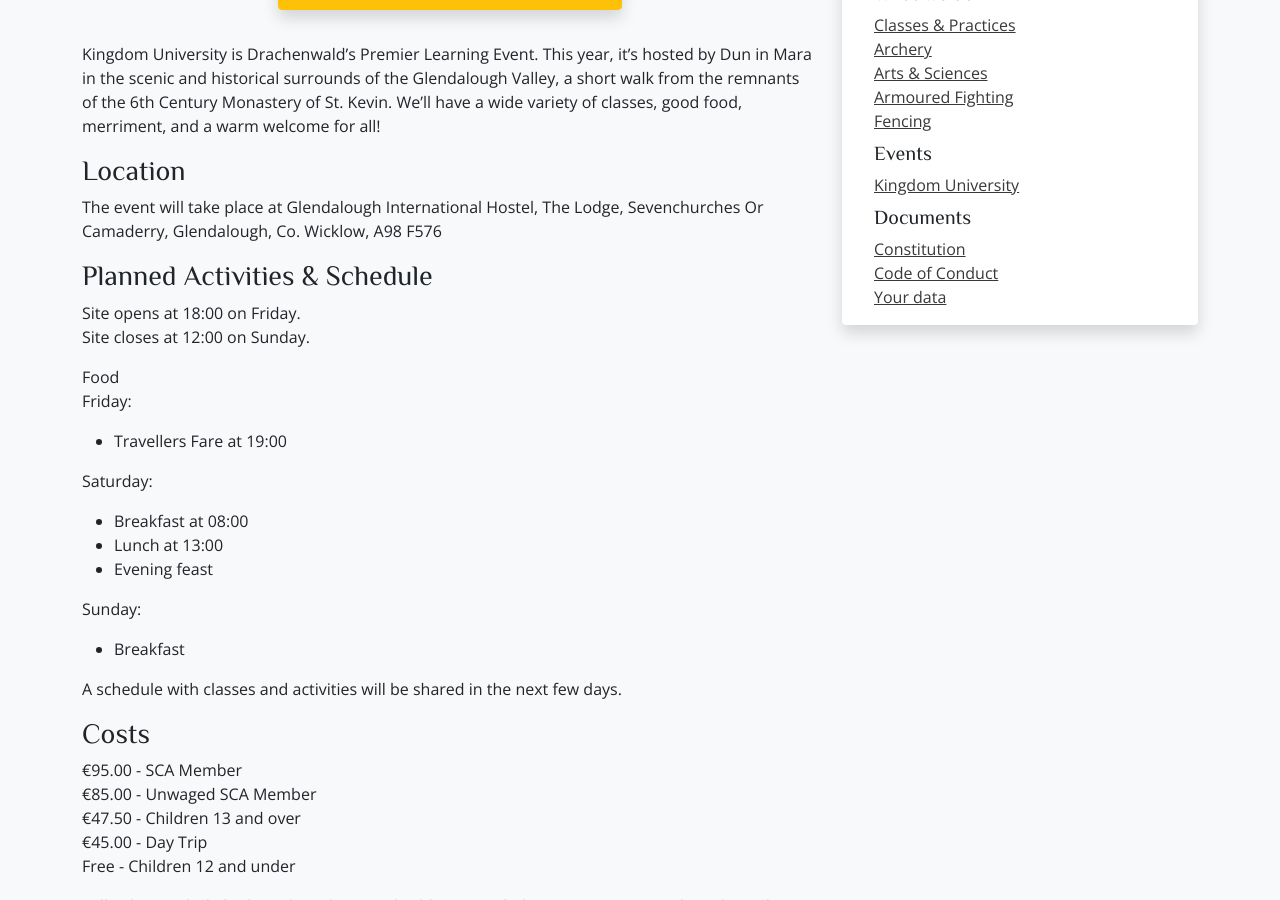
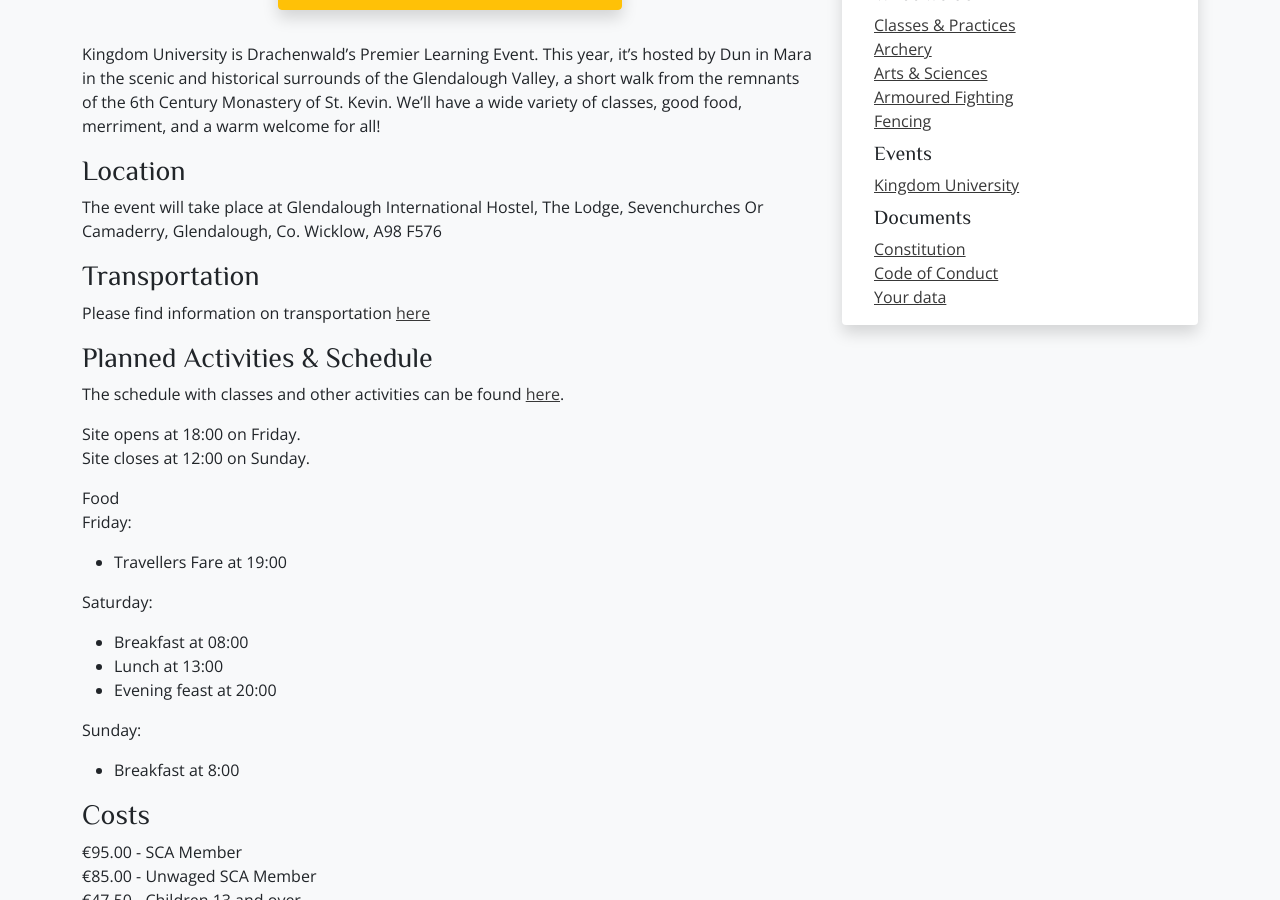
Before and after one commit to drachenwald/dun-in-mara, a Jekyll site: the page built from events/2026/kingdom-university/index.md, in a window 1280 px wide and 900 px high, scrolled down 444 px. Built offline with Jekyll 4.4.1, drawn with Linux system fonts in a browser that asks for light colours; comment, search, counter and statistics services are not loaded.

Commit message:
added schedule and transportation to KU event page

```diff
--- a/events/2026/kingdom-university/index.md
+++ b/events/2026/kingdom-university/index.md
@@ -21,7 +21,12 @@ Kingdom University is Drachenwald's Premier Learning Event. This year, it's host
 
 The event will take place at Glendalough International Hostel, The Lodge, Sevenchurches Or Camaderry, Glendalough, Co. Wicklow, A98 F576
 
+### Transportation ###
+Please find information on transportation [here](https://drive.google.com/file/d/1Hi69kupER9odsLVeNBHuavmK0ZqGQ50F/view)
+
 ### Planned Activities & Schedule
+
+The schedule with classes and other activities can be found [here](https://docs.google.com/spreadsheets/d/1r5rpLBBt2nGdbXSOSczujUEWY4RUepIy/edit?gid=1520605284#gid=1520605284).
 
 Site opens at 18:00 on Friday.
 Site closes at 12:00 on Sunday.
@@ -33,12 +38,11 @@ Friday:
 Saturday:
 - Breakfast at 08:00
 - Lunch at 13:00
-- Evening feast
+- Evening feast at 20:00
 
 Sunday:
-- Breakfast
+- Breakfast at 8:00
 
-A schedule with classes and activities will be shared in the next few days.
 
 ### Costs
 
```
